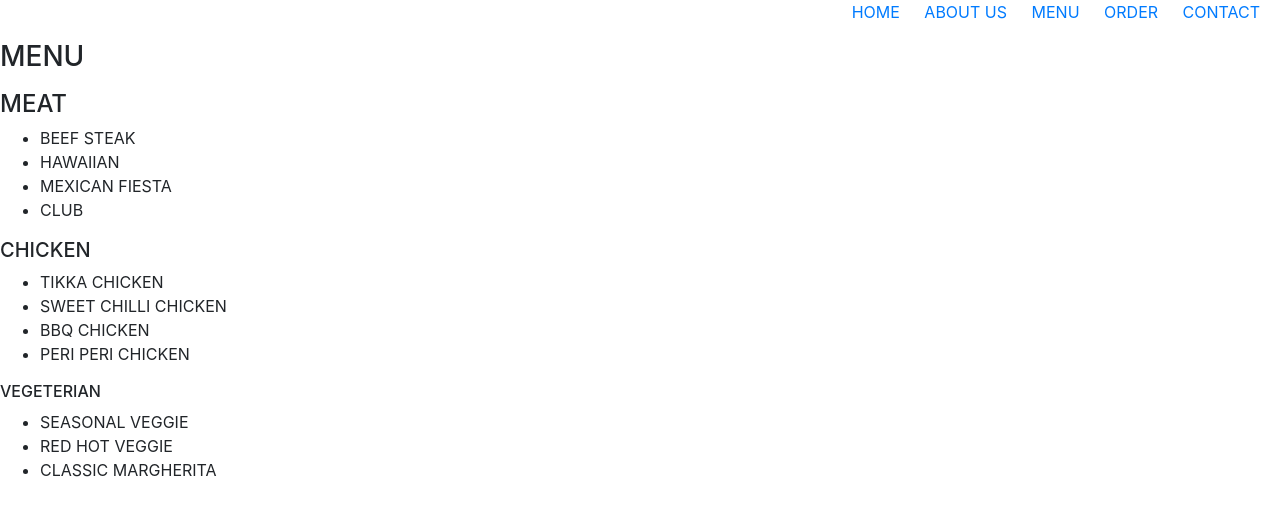
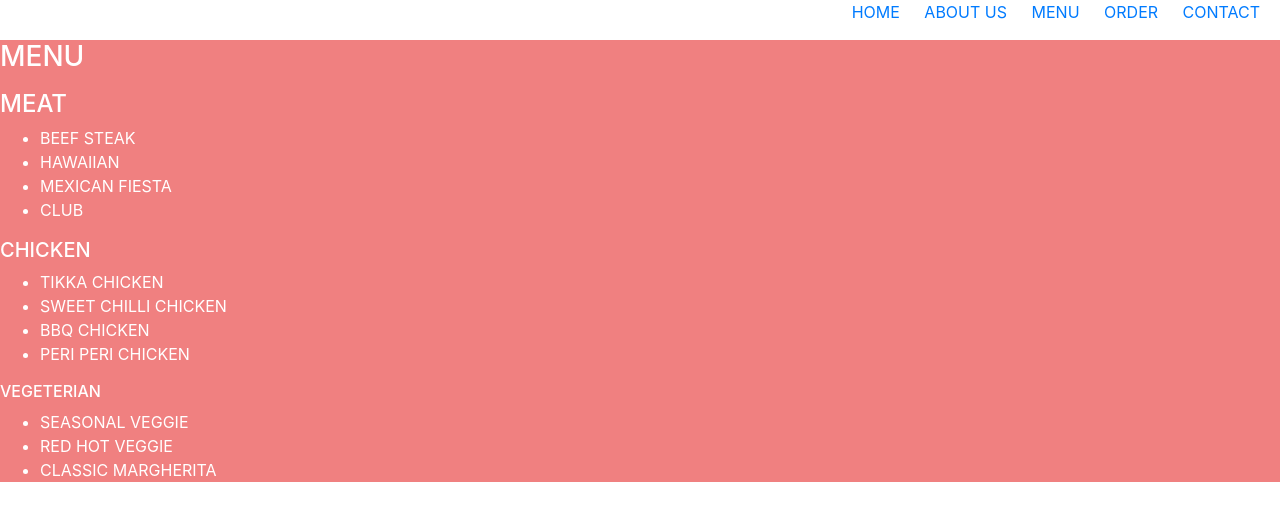
Before and after one commit to FaithKavesu/SLICE-PIZZA, a plain HTML site: page menu.html in a window 1280 px wide. Drawn offline with Linux system fonts and the light colour scheme.

Commit message:
Add background-color to menu.html

```diff
--- a/css/styles.css
+++ b/css/styles.css
@@ -34,3 +34,7 @@ h2 {
 #order {
     background-color: khaki;
 }
+#menu {
+    background-color: lightcoral;
+    color: white;
+}
```
